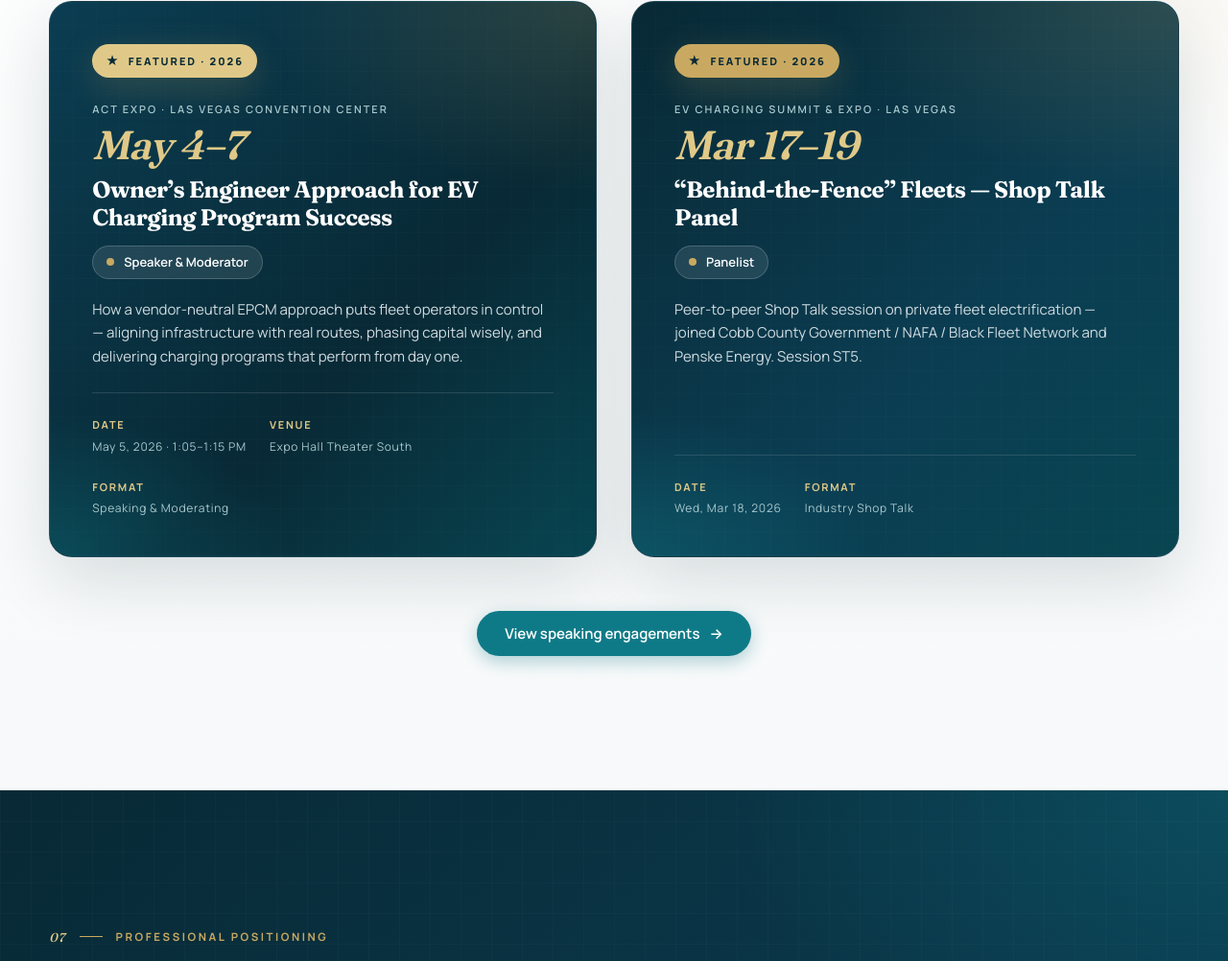
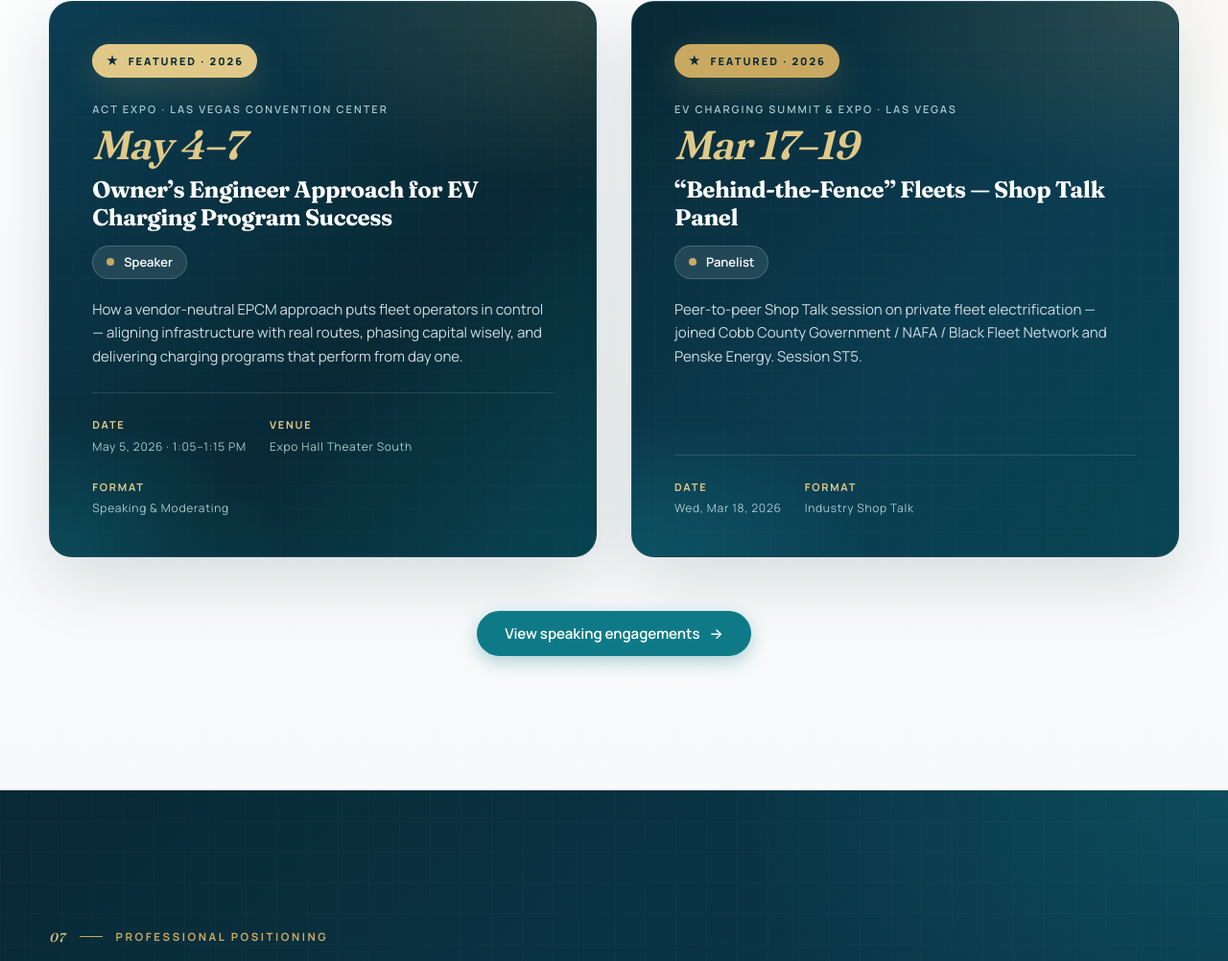
Before and after one commit to Mausam-patel20/transeragroup, a plain HTML site: page index.html in a window 1280 px wide. Shown: the part 7456-8458 px from the top of the page at 96% size. Drawn offline with Linux system fonts and the light colour scheme.

Commit message:
Moderator removed

```diff
--- a/index.html
+++ b/index.html
@@ -405,7 +405,7 @@
         <div class="feature-event" style="font-size:11px;">ACT Expo &middot; Las Vegas Convention Center</div>
         <div style="font-family:'Fraunces',serif; font-style:italic; font-size:42px; font-weight:600; color:var(--gold-light); line-height:.9; margin-bottom:14px; letter-spacing:-.03em;">May 4&ndash;7</div>
         <h3 class="feature-title" style="font-size:24px;">Owner&rsquo;s Engineer Approach for EV Charging Program Success</h3>
-        <span class="feature-role"><span class="dot"></span> Speaker &amp; Moderator</span>
+        <span class="feature-role"><span class="dot"></span> Speaker</span>
         <p class="feature-desc">How a vendor-neutral EPCM approach puts fleet operators in control &mdash; aligning infrastructure with real routes, phasing capital wisely, and delivering charging programs that perform from day one.</p>
         <div class="meta">
           <div><strong>Date</strong>May 5, 2026 &middot; 1:05&ndash;1:15 PM</div>
```
Also changed, not shown: speaking.html (+1 -1 lines), 2 other files.
